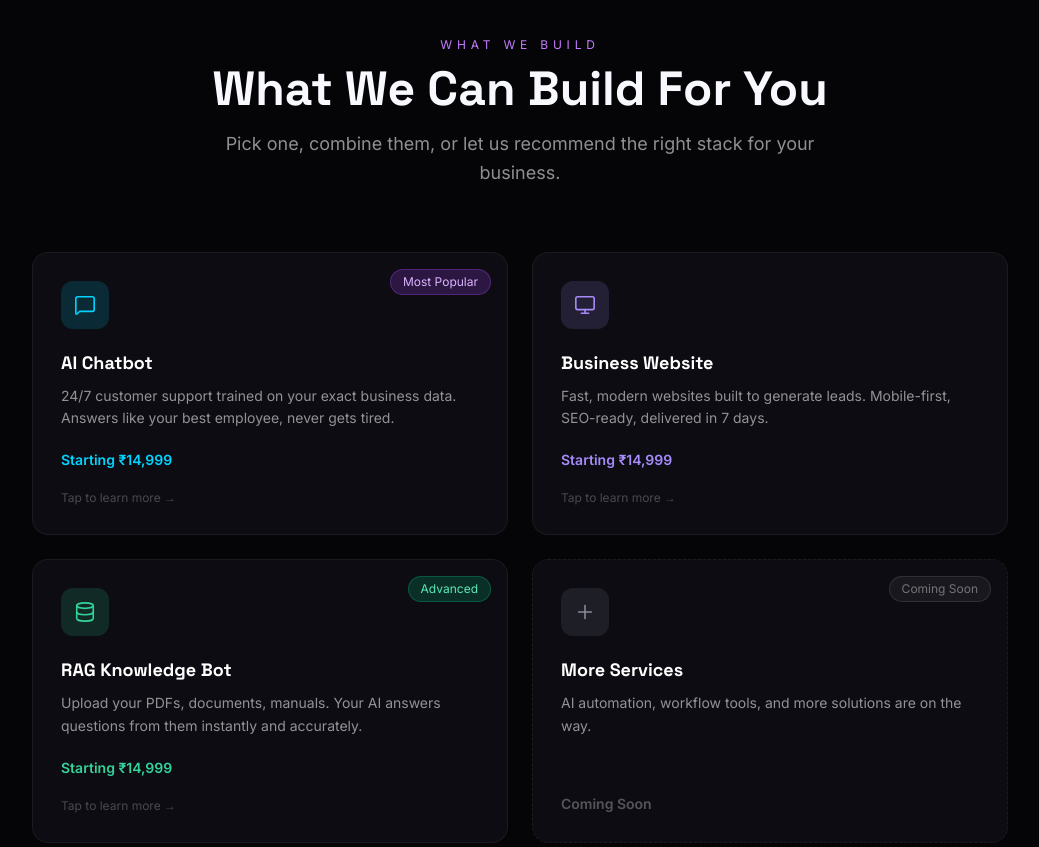
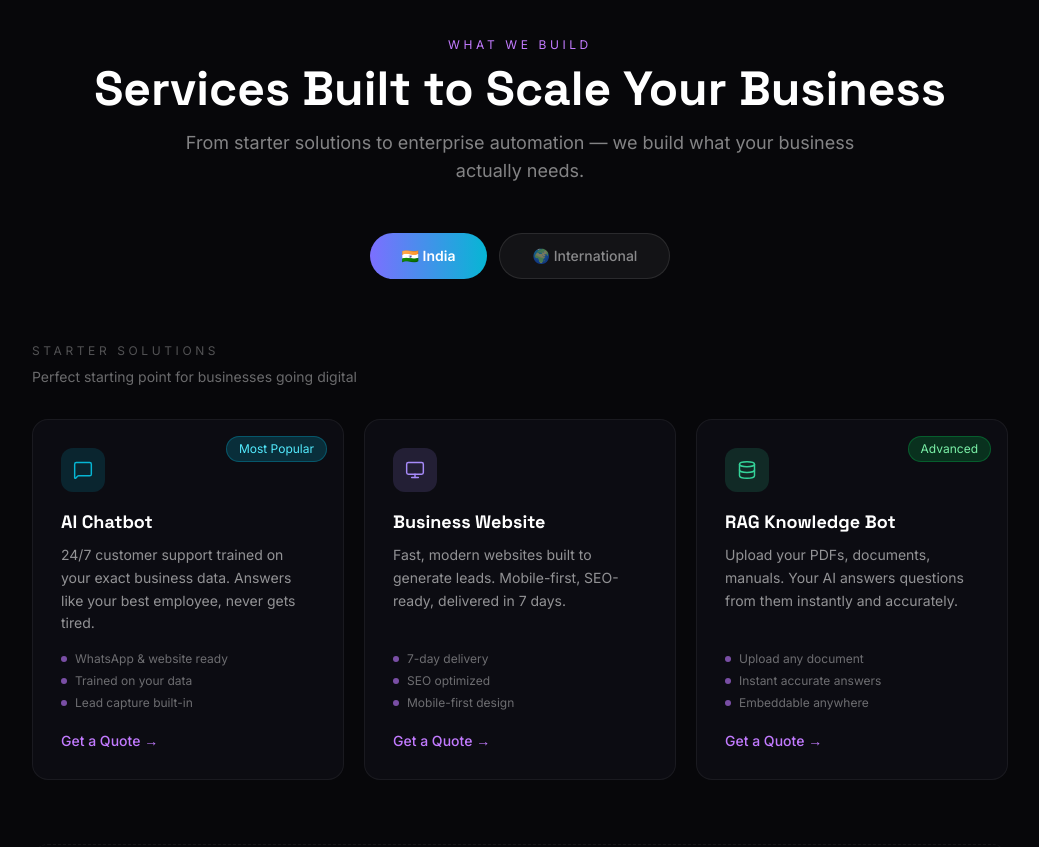
Before and after one commit to sheetal680/voxinta-website, a Next.js app: page / in a window 1280 px wide. Shown: the part 940-1787 px from the top of the page, without its empty margins (120-1159 px from the left). Built offline with nearby package versions, Linux system fonts and the light colour scheme.

Commit message:
rebuild services with India/International tabs

```diff
--- a/components/Services.tsx
+++ b/components/Services.tsx
@@ -2,303 +2,335 @@
 
 import { useState } from "react";
 import { motion, AnimatePresence } from "framer-motion";
-import { MessageSquare, Monitor, Database, Plus, X, CheckCircle2, type LucideIcon } from "lucide-react";
+import { MessageSquare, Monitor, Database, Rocket, ShoppingBag, TrendingUp, Headphones, Cpu, type LucideIcon } from "lucide-react";
 
-const WA_LINK = "https://wa.me/918977241245?text=Hi%2C%20I%27m%20interested%20in%20Voxinta%27s%20services";
+const WA_BASE = "https://wa.me/918977241245?text=";
 
-interface ModalData {
-  title: string;
-  description: string;
-  features: string[];
-  price: string;
-}
+const gridContainer = {
+  hidden: {},
+  show: { transition: { staggerChildren: 0.08 } },
+};
 
-interface Service {
-  icon: LucideIcon;
-  iconColor: string;
-  tag: string;
-  title: string;
-  description: string;
-  price: string;
-  featured: boolean;
-  comingSoon?: boolean;
-  modal?: ModalData;
-}
+const gridItem = {
+  hidden: { opacity: 0, y: 30 },
+  show: {
+    opacity: 1,
+    y: 0,
+    transition: { duration: 0.6, ease: [0.25, 0.46, 0.45, 0.94] as [number, number, number, number] },
+  },
+};
 
-const SERVICES: Service[] = [
+const INDIA_STARTER = [
   {
     icon: MessageSquare,
-    iconColor: "#00D4FF",
+    iconColor: "#06B6D4",
     tag: "Most Popular",
+    tagStyle: "cyan" as const,
     title: "AI Chatbot",
-    description: "24/7 customer support trained on your exact business data. Answers like your best employee, never gets tired.",
-    price: "Starting ₹14,999",
-    featured: true,
-    modal: {
-      title: "AI Chatbot",
-      description: "A chatbot trained on your exact business data — your services, prices, policies. Deploy on your website or WhatsApp.",
-      features: [
-        "Trained on your documents & data",
-        "Answers customer queries instantly",
-        "Captures leads automatically",
-        "Integrates with WhatsApp & website",
-        "Dashboard to track conversations",
-      ],
-      price: "Starting ₹14,999",
-    },
+    description:
+      "24/7 customer support trained on your exact business data. Answers like your best employee, never gets tired.",
+    highlights: ["WhatsApp & website ready", "Trained on your data", "Lead capture built-in"],
+    whatsappMessage: "Hi, I'm interested in AI Chatbot from Voxinta",
   },
   {
     icon: Monitor,
     iconColor: "#A78BFA",
-    tag: "",
+    tag: undefined,
+    tagStyle: undefined,
     title: "Business Website",
-    description: "Fast, modern websites built to generate leads. Mobile-first, SEO-ready, delivered in 7 days.",
-    price: "Starting ₹14,999",
-    featured: false,
-    modal: {
-      title: "Business Website",
-      description: "A fast, modern website built to generate leads and represent your brand professionally online.",
-      features: [
-        "Mobile-first responsive design",
-        "SEO optimized",
-        "Contact form + WhatsApp button",
-        "Fast loading under 2 seconds",
-        "Delivered in 7 days",
-      ],
-      price: "Starting ₹14,999",
-    },
+    description:
+      "Fast, modern websites built to generate leads. Mobile-first, SEO-ready, delivered in 7 days.",
+    highlights: ["7-day delivery", "SEO optimized", "Mobile-first design"],
+    whatsappMessage: "Hi, I'm interested in Business Website from Voxinta",
   },
   {
     icon: Database,
     iconColor: "#34D399",
     tag: "Advanced",
+    tagStyle: "green" as const,
     title: "RAG Knowledge Bot",
-    description: "Upload your PDFs, documents, manuals. Your AI answers questions from them instantly and accurately.",
-    price: "Starting ₹14,999",
-    featured: false,
-    modal: {
-      title: "RAG Knowledge Bot",
-      description: "Upload your PDFs, documents, product manuals, or any content. Your AI answers questions from them instantly and accurately.",
-      features: [
-        "Upload any PDF or document",
-        "Instant accurate answers",
-        "Reduces support queries by 70%",
-        "Can be embedded anywhere",
-        "Learns from your content only",
-      ],
-      price: "Starting ₹14,999",
+    description:
+      "Upload your PDFs, documents, manuals. Your AI answers questions from them instantly and accurately.",
+    highlights: ["Upload any document", "Instant accurate answers", "Embeddable anywhere"],
+    whatsappMessage: "Hi, I'm interested in RAG Knowledge Bot from Voxinta",
   },
+];
+
+const INTL_CARDS = [
+  {
+    icon: Rocket,
+    iconColor: "#7C6FFF",
+    tag: "Top Pick",
+    tagStyle: "purple" as const,
+    title: "SaaS MVP Builds",
+    description:
+      "Early-stage founders paying for a working product, not just a website. We build your MVP fast, clean, and investor-ready.",
+    highlights: ["Full-stack development", "Investor-ready UI", "Fast turnaround", "Scalable architecture"],
+    whatsappMessage: "Hi, I'm interested in SaaS MVP Build from Voxinta",
   },
   {
-    icon: Plus,
-    iconColor: "#888899",
-    tag: "Coming Soon",
-    title: "More Services",
-    description: "AI automation, workflow tools, and more solutions are on the way.",
-    price: "",
-    featured: false,
-    comingSoon: true,
+    icon: ShoppingBag,
+    iconColor: "#F59E0B",
+    tag: undefined,
+    tagStyle: undefined,
+    title: "E-commerce AI Automation",
+    description:
+      "Shopify + personalized recommendations + abandoned-cart AI agent + inventory sync. Turn browsers into buyers automatically.",
+    highlights: ["Shopify integration", "Abandoned cart recovery", "AI recommendations", "Inventory automation"],
+    whatsappMessage: "Hi, I'm interested in E-commerce AI Automation from Voxinta",
+  },
+  {
+    icon: TrendingUp,
+    iconColor: "#10B981",
+    tag: undefined,
+    tagStyle: undefined,
+    title: "CRM & Sales Stack Automation",
+    description:
+      "HubSpot or Salesforce + AI lead scoring + auto follow-up sequences. Your sales team closes more with less manual work.",
+    highlights: ["HubSpot / Salesforce", "AI lead scoring", "Auto follow-up sequences", "Sales pipeline automation"],
+    whatsappMessage: "Hi, I'm interested in CRM and Sales Stack Automation from Voxinta",
+  },
+  {
+    icon: Headphones,
+    iconColor: "#06B6D4",
+    tag: undefined,
+    tagStyle: undefined,
+    title: "Multi-Agent Customer Support",
+    description:
+      "Chatbot + ticket routing + human handoff + analytics. For companies with real support volume who need AI that actually works.",
+    highlights: ["AI chatbot + human handoff", "Ticket routing system", "Support analytics", "Scales with volume"],
+    whatsappMessage: "Hi, I'm interested in Multi-Agent Customer Support System from Voxinta",
+  },
+  {
+    icon: Cpu,
+    iconColor: "#A78BFA",
+    tag: undefined,
+    tagStyle: undefined,
+    title: "Internal AI Tools for Teams",
+    description:
+      "Data extraction, reporting automation, document processing — replaces a part-time hire. For small teams who want to do more with less.",
+    highlights: ["Document processing AI", "Automated reporting", "Data extraction tools", "Replaces manual work"],
+    whatsappMessage: "Hi, I'm interested in Internal AI Tools from Voxinta",
   },
 ];
 
 const TAG_STYLES: Record<string, string> = {
-  "Most Popular": "bg-purple-500/20 text-purple-300 border border-purple-500/30",
-  Advanced: "bg-emerald-500/20 text-emerald-300 border border-emerald-500/30",
-  "Coming Soon": "bg-white/5 text-white/40 border border-white/10",
+  purple: "bg-purple-500/20 text-purple-300 border-purple-500/30",
+  green:  "bg-green-500/20  text-green-300  border-green-500/30",
+  amber:  "bg-amber-500/20  text-amber-300  border-amber-500/30",
+  cyan:   "bg-cyan-500/20   text-cyan-300   border-cyan-500/30",
 };
 
-const container = {
-  hidden: {},
-  show: { transition: { staggerChildren: 0.1 } },
-};
-
-const cardVariant = {
-  hidden: { opacity: 0, y: 40 },
-  show: {
-    opacity: 1,
-    y: 0,
-    transition: { duration: 0.7, ease: [0.25, 0.46, 0.45, 0.94] as [number, number, number, number] },
-  },
-};
-
-function ServiceModal({ data, onClose }: { data: ModalData; onClose: () => void }) {
-  return (
-    <AnimatePresence>
-      <motion.div
-        className="fixed inset-0 z-50 flex items-center justify-center p-4 bg-black/70 backdrop-blur-sm"
-        initial={{ opacity: 0 }}
-        animate={{ opacity: 1 }}
-        exit={{ opacity: 0 }}
-        onClick={onClose}
-      >
-        <motion.div
-          className="relative w-full max-w-lg bg-[#0C0C12] border border-white/10 rounded-2xl p-8"
-          initial={{ opacity: 0, scale: 0.92 }}
-          animate={{ opacity: 1, scale: 1 }}
-          exit={{ opacity: 0, scale: 0.92 }}
-          transition={{ duration: 0.25, ease: [0.25, 0.46, 0.45, 0.94] as [number, number, number, number] }}
-          onClick={(e) => e.stopPropagation()}
-        >
-          {/* Close */}
-          <button
-            onClick={onClose}
-            aria-label="Close"
-            className="absolute top-4 right-4 text-white/40 hover:text-white transition-colors"
-          >
-            <X size={20} />
-          </button>
-
-          {/* Title */}
-          <h3
-            className="text-2xl font-bold text-white mb-3 pr-6"
-            style={{ fontFamily: "var(--font-space-grotesk)" }}
-          >
-            {data.title}
-          </h3>
-
-          {/* Description */}
-          <p className="text-white/60 text-sm leading-relaxed mb-6">{data.description}</p>
-
-          {/* Features */}
-          <ul className="flex flex-col gap-3 mb-6">
-            {data.features.map((f) => (
-              <li key={f} className="flex items-start gap-3 text-sm text-white/75">
-                <CheckCircle2 size={16} color="#A78BFA" className="mt-0.5 shrink-0" />
-                {f}
-              </li>
-            ))}
-          </ul>
-
-          {/* Price */}
-          <p className="text-base font-bold text-white mb-5">{data.price}</p>
-
-          {/* CTA */}
-          <a
-            href={WA_LINK}
-            target="_blank"
-            rel="noopener noreferrer"
-            className="flex w-full items-center justify-center rounded-lg py-3 text-base font-semibold text-white transition-opacity hover:opacity-90"
-            style={{ background: "linear-gradient(135deg, #6C63FF 0%, #8B5CF6 100%)" }}
-          >
-            Get This For My Business
-          </a>
-        </motion.div>
-      </motion.div>
-    </AnimatePresence>
-  );
+interface ServiceCardProps {
+  icon: LucideIcon;
+  iconColor: string;
+  title: string;
+  description: string;
+  highlights: string[];
+  tag?: string;
+  tagStyle?: "purple" | "green" | "amber" | "cyan";
+  whatsappMessage?: string;
 }
 
 function ServiceCard({
-  service,
-  onClick,
-}: {
-  service: Service;
-  onClick?: () => void;
-}) {
-  const Icon = service.icon;
+  icon: Icon,
+  iconColor,
+  title,
+  description,
+  highlights,
+  tag,
+  tagStyle = "purple",
+  whatsappMessage,
+}: ServiceCardProps) {
+  const waMessage = whatsappMessage
+    ?? `Hi, I'm interested in ${title} from Voxinta`;
+  const waUrl = WA_BASE + encodeURIComponent(waMessage);
 
   return (
     <motion.div
-      variants={cardVariant}
-      whileHover={
-        service.comingSoon
-          ? {}
-          : {
-              scale: 1.02,
-              boxShadow: "0 0 0 1px rgba(124,111,255,0.3), 0 20px 60px rgba(124,111,255,0.08)",
-              borderColor: "rgba(124,111,255,0.3)",
-              transition: { duration: 0.2 },
-            }
-      }
-      onClick={onClick}
-      className={[
-        "relative bg-[#0C0C12] rounded-2xl p-7 flex flex-col gap-5",
-        service.comingSoon
-          ? "border border-dashed border-white/[0.06] opacity-70 cursor-default"
-          : "border border-white/[0.06] cursor-pointer",
-      ].join(" ")}
-      style={{ transition: "border-color 300ms, box-shadow 300ms" }}
+      whileHover={{ scale: 1.01 }}
+      transition={{ duration: 0.2 }}
+      className="relative bg-[#0C0C12] border border-white/[0.06] rounded-2xl p-7 flex flex-col h-full"
+      style={{ transition: "border-color 0.3s, box-shadow 0.3s" }}
+      onMouseEnter={(e) => {
+        (e.currentTarget as HTMLDivElement).style.borderColor = "rgba(124,111,255,0.2)";
+        (e.currentTarget as HTMLDivElement).style.boxShadow = "0 0 30px rgba(124,111,255,0.06)";
+      }}
+      onMouseLeave={(e) => {
+        (e.currentTarget as HTMLDivElement).style.borderColor = "rgba(255,255,255,0.06)";
+        (e.currentTarget as HTMLDivElement).style.boxShadow = "none";
+      }}
     >
       {/* Tag */}
-      {service.tag && (
-        <span className={`absolute top-4 right-4 text-xs px-3 py-1 rounded-full ${TAG_STYLES[service.tag]}`}>
-          {service.tag}
+      {tag && (
+        <span
+          className={`absolute top-4 right-4 text-xs px-3 py-1 rounded-full border ${TAG_STYLES[tagStyle]}`}
+        >
+          {tag}
         </span>
       )}
 
       {/* Icon */}
       <div
-        className="flex items-center justify-center w-12 h-12 rounded-xl shrink-0"
-        style={{ backgroundColor: `${service.iconColor}26` }}
+        className="flex items-center justify-center w-11 h-11 rounded-xl shrink-0"
+        style={{ backgroundColor: `${iconColor}26` }}
       >
-        <Icon size={22} color={service.iconColor} strokeWidth={1.75} />
+        <Icon size={20} color={iconColor} strokeWidth={1.75} />
       </div>
 
-      {/* Text */}
-      <div className="flex flex-col gap-2">
-        <h3 className="text-lg font-bold text-white" style={{ fontFamily: "var(--font-space-grotesk)" }}>
-          {service.title}
+      {/* Title */}
+      <h3
+        className="text-lg font-bold text-white mt-4 mb-2"
+        style={{ fontFamily: "var(--font-space-grotesk)" }}
+      >
+        {title}
       </h3>
-        <p className="text-sm text-white/55 leading-relaxed">{service.description}</p>
+
+      {/* Description */}
+      <p className="text-white/55 text-sm leading-relaxed mb-4 flex-1">
+        {description}
+      </p>
+
+      {/* Highlights */}
+      <div className="flex flex-col gap-1.5 mb-5">
+        {highlights.map((h) => (
+          <div key={h} className="flex items-center gap-2">
+            <span className="w-1.5 h-1.5 rounded-full bg-purple-400/60 shrink-0" />
+            <span className="text-white/40 text-xs">{h}</span>
+          </div>
+        ))}
       </div>
 
-      {/* Price / Coming Soon */}
-      {service.comingSoon ? (
-        <p className="mt-auto text-sm font-semibold text-white/30">Coming Soon</p>
-      ) : (
-        <p className="mt-auto text-sm font-semibold" style={{ color: service.iconColor }}>
-          {service.price}
-        </p>
-      )}
-
-      {/* Learn more hint */}
-      {!service.comingSoon && (
-        <p className="text-xs text-white/25">Tap to learn more →</p>
-      )}
+      {/* CTA */}
+      <button
+        onClick={() => window.open(waUrl, "_blank", "noopener,noreferrer")}
+        className="flex items-center gap-1 text-purple-400 text-sm font-medium hover:text-purple-300 transition-colors duration-200 w-fit"
+      >
+        Get a Quote <span aria-hidden="true">→</span>
+      </button>
     </motion.div>
   );
 }
 
 export default function Services() {
-  const [activeModal, setActiveModal] = useState<ModalData | null>(null);
+  const [activeTab, setActiveTab] = useState<"india" | "international">("india");
+
+  const tabs = [
+    { id: "india" as const, label: "🇮🇳 India" },
+    { id: "international" as const, label: "🌍 International" },
+  ];
 
   return (
-    <section id="services" className="relative py-24 bg-[#050507]">
+    <section id="services" className="py-24 bg-[#07070A]">
       {/* Header */}
-      <div className="text-center mb-16 px-6">
-        <p className="text-xs tracking-[0.4em] text-purple-400 uppercase mb-3">What We Build</p>
+      <div className="text-center mb-12 px-6">
+        <p className="text-xs tracking-[0.3em] text-purple-400 uppercase mb-3">
+          What We Build
+        </p>
         <h2
-          className="text-4xl md:text-5xl font-black text-[#F8F8FF]"
-          style={{ fontFeatureSettings: "'ss01'", fontFamily: "var(--font-space-grotesk)" }}
+          className="text-4xl md:text-5xl font-black text-white"
+          style={{ fontFamily: "var(--font-space-grotesk)" }}
         >
-          What We Can Build For You
+          Services Built to Scale Your Business
         </h2>
-        <p className="text-white/55 text-lg mt-4 max-w-2xl mx-auto leading-relaxed">
-          Pick one, combine them, or let us recommend the right stack for your business.
+        <p className="text-white/50 text-lg mt-4 max-w-2xl mx-auto">
+          From starter solutions to enterprise automation — we build what your
+          business actually needs.
         </p>
       </div>
 
-      {/* Cards grid */}
+      {/* Tab switcher */}
+      <div className="flex justify-center gap-3 mb-16 px-6">
+        {tabs.map((tab) => (
+          <button
+            key={tab.id}
+            onClick={() => setActiveTab(tab.id)}
+            className={
+              activeTab === tab.id
+                ? "px-8 py-3 rounded-full text-sm font-semibold text-white transition-all duration-200"
+                : "bg-white/5 border border-white/10 text-white/50 px-8 py-3 rounded-full text-sm font-medium cursor-pointer transition-all duration-200 hover:bg-white/10 hover:text-white/70"
+            }
+            style={
+              activeTab === tab.id
+                ? { background: "linear-gradient(to right, #7C6FFF, #06B6D4)" }
+                : undefined
+            }
+          >
+            {tab.label}
+          </button>
+        ))}
+      </div>
+
+      {/* Tab content */}
+      <AnimatePresence mode="wait">
         <motion.div
-        variants={container}
+          key={activeTab}
+          initial={{ opacity: 0, x: -20 }}
+          animate={{ opacity: 1, x: 0 }}
+          exit={{ opacity: 0, x: 20 }}
+          transition={{ duration: 0.3, ease: [0.25, 0.46, 0.45, 0.94] as [number, number, number, number] }}
+          className="max-w-5xl mx-auto px-6"
+        >
+          {activeTab === "india" ? (
+            <div className="max-w-6xl mx-auto">
+              {/* Category 1 — Starter Solutions */}
+              <div className="mb-16">
+                <p className="text-xs tracking-[0.3em] text-white/30 uppercase mb-2">
+                  Starter Solutions
+                </p>
+                <p className="text-white/40 text-sm mb-8">
+                  Perfect starting point for businesses going digital
+                </p>
+
+                <motion.div
+                  variants={gridContainer}
                   initial="hidden"
                   whileInView="show"
-        viewport={{ once: true, margin: "-100px" }}
-        className="grid grid-cols-1 md:grid-cols-2 gap-6 max-w-5xl mx-auto px-6"
+                  viewport={{ once: true, margin: "-80px" }}
+                  className="grid grid-cols-1 md:grid-cols-3 gap-5"
                 >
-        {SERVICES.map((service) => (
-          <ServiceCard
-            key={service.title}
-            service={service}
-            onClick={service.modal ? () => setActiveModal(service.modal!) : undefined}
-          />
+                  {INDIA_STARTER.map((card) => (
+                    <motion.div key={card.title} variants={gridItem}>
+                      <ServiceCard {...card} />
+                    </motion.div>
                   ))}
                 </motion.div>
+              </div>
 
-      {/* Modal */}
-      {activeModal && (
-        <ServiceModal data={activeModal} onClose={() => setActiveModal(null)} />
+              {/* Category 2 — placeholder */}
+              <div className="text-center text-white/20 text-sm py-8 border border-dashed border-white/[0.06] rounded-2xl">
+                Enterprise solutions coming soon
+              </div>
+            </div>
+          ) : (
+            <div className="max-w-6xl mx-auto">
+              <p className="text-xs tracking-[0.3em] text-cyan-400 uppercase mb-2">
+                International Services
+              </p>
+              <p className="text-white/40 text-sm mb-8">
+                Serving startups and businesses in US, UK, Canada, and Australia
+              </p>
+
+              <motion.div
+                variants={gridContainer}
+                initial="hidden"
+                whileInView="show"
+                viewport={{ once: true, margin: "-80px" }}
+                className="grid grid-cols-1 md:grid-cols-2 lg:grid-cols-3 gap-5"
+              >
+                {INTL_CARDS.map((card) => (
+                  <motion.div key={card.title} variants={gridItem}>
+                    <ServiceCard {...card} />
+                  </motion.div>
+                ))}
+              </motion.div>
+            </div>
           )}
+        </motion.div>
+      </AnimatePresence>
     </section>
   );
 }
+
+export { ServiceCard };
+export type { ServiceCardProps };
```
Lines whose indentation alone changed are shown as unchanged.
